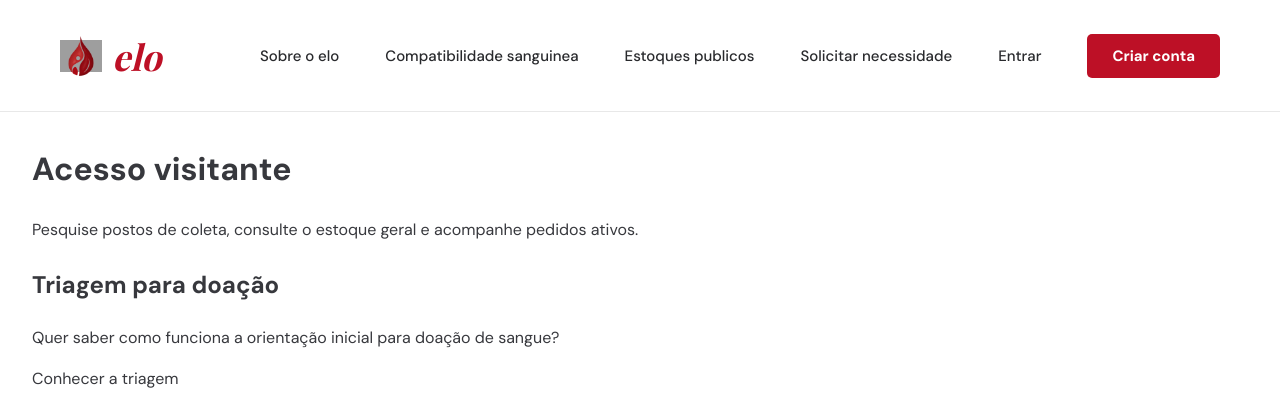
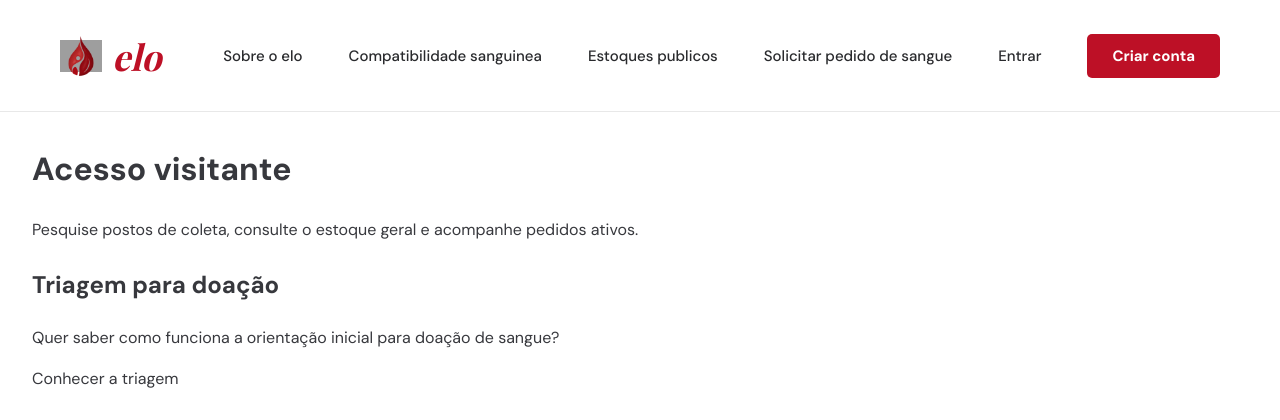
Before and after one commit to alinefxz/Elo, a Django app: page / in a window 1280 px wide. Shown: the top 420 px of the page. Run offline with Django 5.2, Linux system fonts and the light colour scheme; data that the repository does not hold is empty; some web fonts are replaced; grey boxes are pictures that could not be loaded.

Commit message:
Deixa mais claro o acesso para solicitar pedido de sangue

```diff
--- a/templates/base.html
+++ b/templates/base.html
@@ -47,7 +47,7 @@ A navegacao tambem respeita a particularizacao por perfil:
                     <a href="{% url 'accounts:estoque_publico' %}">Estoques publicos</a>
 
                     {% if user.perfil == "RECEPTOR" %}
-                        <a href="{% url 'accounts:pedido_publicar' %}">Solicitar necessidade</a>
+                        <a href="{% url 'accounts:pedido_publicar' %}">Solicitar pedido de sangue</a>
                     {% endif %}
 
                     {% if user.perfil == "HEMOCENTRO" and user.status_validacao == "APROVADO" %}
@@ -71,7 +71,7 @@ A navegacao tambem respeita a particularizacao por perfil:
                     <a href="{% url 'accounts:inicio' %}#sobre">Sobre o elo</a>
                     <a href="{% url 'accounts:compatibilidade_sanguinea' %}">Compatibilidade sanguinea</a>
                     <a href="{% url 'accounts:estoque_publico' %}">Estoques publicos</a>
-                    <a href="{% url 'accounts:pedido_publicar' %}">Solicitar necessidade</a>
+                    <a href="{% url 'accounts:pedido_publicar' %}">Solicitar pedido de sangue</a>
                     <a href="{% url 'accounts:login' %}">Entrar</a>
                     <a class="nav-cta" href="{% url 'accounts:cadastro' %}">Criar conta</a>
                 {% endif %}
```
